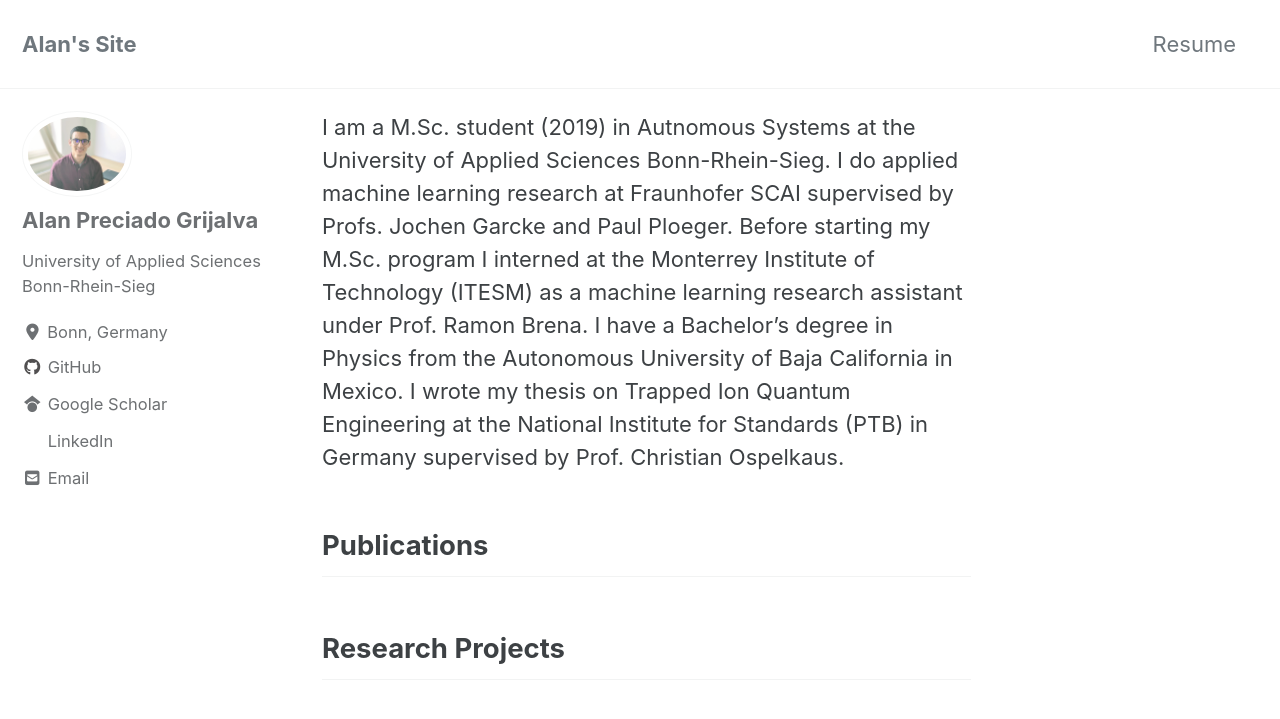
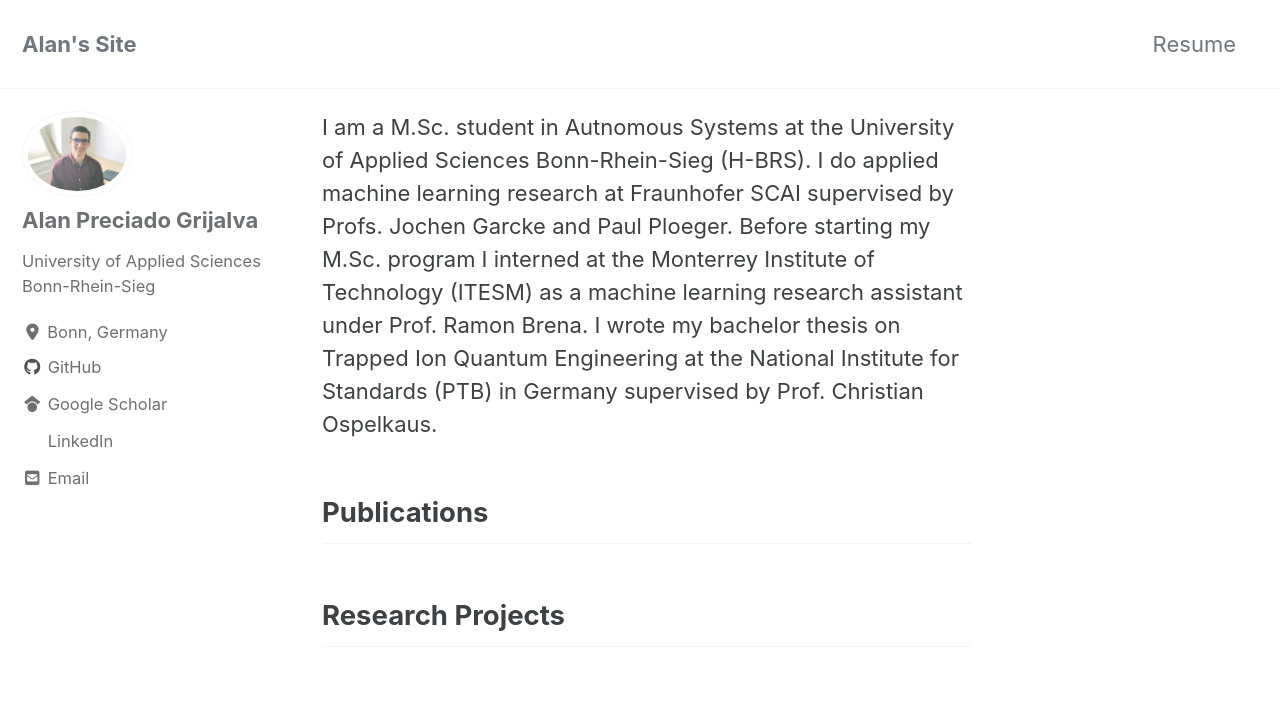
Before and after one commit to agrija9/agrija9.github.io, a Jekyll site: the page built from index.html, in a window 1280 px wide and 900 px high. Shown: the top 719 px of the window. Built offline with Jekyll 4.4.1, drawn with Linux system fonts in a browser that asks for light colours; cached includes are drawn as plain includes; nearby versions of some CDN libraries; the list of posts is cut into pages by our own code.

Commit message:
updated about me

```diff
--- a/_includes/home.md
+++ b/_includes/home.md
@@ -1,4 +1,4 @@
-I am a M.Sc. student (2019) in Autnomous Systems at the University of Applied Sciences Bonn-Rhein-Sieg. I do applied machine learning research at Fraunhofer SCAI supervised by Profs. Jochen Garcke and Paul Ploeger. Before starting my M.Sc. program I interned at the Monterrey Institute of Technology (ITESM) as a machine learning research assistant under Prof. Ramon Brena. I have a Bachelor's degree in Physics from the Autonomous University of Baja California in Mexico. I wrote my thesis on Trapped Ion Quantum Engineering at the National Institute for Standards (PTB) in Germany supervised by Prof. Christian Ospelkaus.
+I am a M.Sc. student in Autnomous Systems at the University of Applied Sciences Bonn-Rhein-Sieg (H-BRS). I do applied machine learning research at Fraunhofer SCAI supervised by Profs. Jochen Garcke and Paul Ploeger. Before starting my M.Sc. program I interned at the Monterrey Institute of Technology (ITESM) as a machine learning research assistant under Prof. Ramon Brena. I wrote my bachelor thesis on Trapped Ion Quantum Engineering at the National Institute for Standards (PTB) in Germany supervised by Prof. Christian Ospelkaus.
 
 
 ## Publications
```
